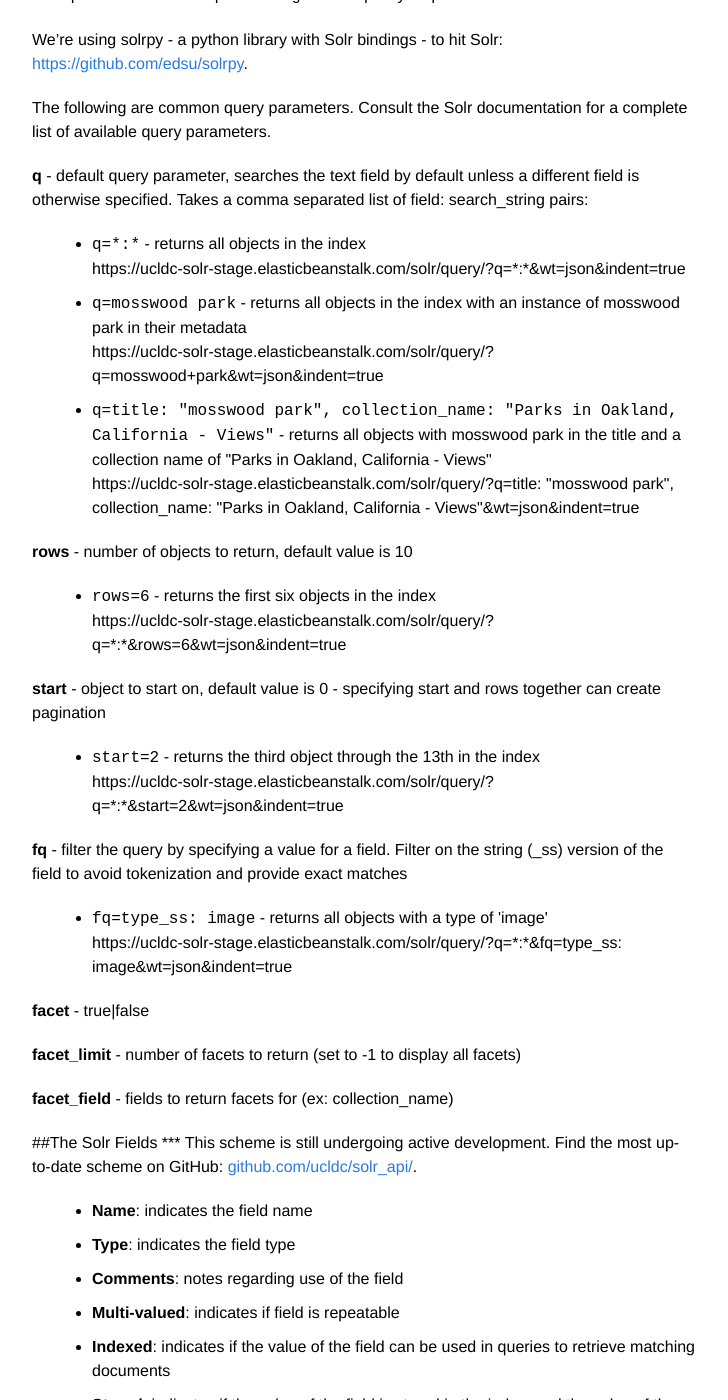
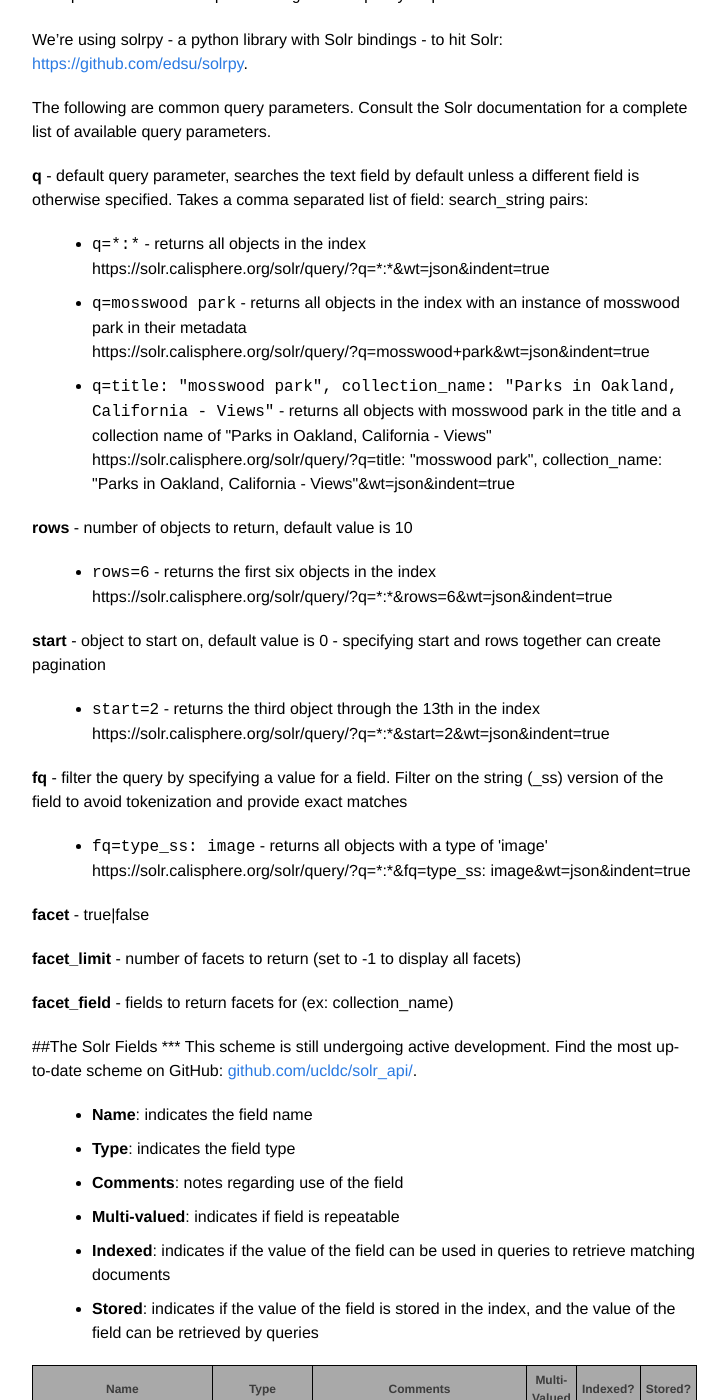
Before and after one commit to ucldc/ucldc-docs, a Jekyll site: the page built from _technical/solr-api.md, in a window 1280 px wide and 1400 px high, scrolled down 556 px. Shown: the whole window, without its empty margins (158-886 px from the left). Built offline with Jekyll 4.4.1, drawn with Linux system fonts in a browser that asks for light colours; nearby versions of some CDN libraries; some of the changed lines change nothing that is shown.

Commit message:
Update solr-api.md

```diff
--- a/_technical/solr-api.md
+++ b/_technical/solr-api.md
@@ -21,13 +21,13 @@ The following are common query parameters. Consult the Solr documentation for a
 
 <ul>
   <li><code>q=*:*</code> - returns all objects in the index<br/>
-      https://ucldc-solr-stage.elasticbeanstalk.com/solr/query/?q=*:*&wt=json&indent=true
+      https://solr.calisphere.org/solr/query/?q=*:*&wt=json&indent=true
   </li>
   <li><code>q=mosswood park</code> - returns all objects in the index with an instance of mosswood park in their metadata<br/>
-      https://ucldc-solr-stage.elasticbeanstalk.com/solr/query/?q=mosswood+park&wt=json&indent=true
+      https://solr.calisphere.org/solr/query/?q=mosswood+park&wt=json&indent=true
   </li>
   <li><code>q=title: "mosswood park", collection_name: "Parks in Oakland, California - Views"</code> - returns all objects with mosswood park in the title and a collection name of "Parks in Oakland, California - Views"<br/>
-    https://ucldc-solr-stage.elasticbeanstalk.com/solr/query/?q=title: "mosswood park", collection_name: "Parks in Oakland, California - Views"&wt=json&indent=true
+    https://solr.calisphere.org/solr/query/?q=title: "mosswood park", collection_name: "Parks in Oakland, California - Views"&wt=json&indent=true
   </li>
 </ul>
 </p>
@@ -36,7 +36,7 @@ The following are common query parameters. Consult the Solr documentation for a
 <b>rows</b> - number of objects to return, default value is 10
 <ul>
   <li><code>rows=6</code> - returns the first six objects in the index<br/>
-      https://ucldc-solr-stage.elasticbeanstalk.com/solr/query/?q=*:*&rows=6&wt=json&indent=true
+      https://solr.calisphere.org/solr/query/?q=*:*&rows=6&wt=json&indent=true
   </li>
 </ul>
 </p>
@@ -45,7 +45,7 @@ The following are common query parameters. Consult the Solr documentation for a
 <b>start</b> - object to start on, default value is 0 - specifying start and rows together can create pagination
 <ul>
   <li><code>start=2</code> - returns the third object through the 13th in the index<br/>
-      https://ucldc-solr-stage.elasticbeanstalk.com/solr/query/?q=*:*&start=2&wt=json&indent=true
+      https://solr.calisphere.org/solr/query/?q=*:*&start=2&wt=json&indent=true
   </li>
 </ul>
 </p>
@@ -54,7 +54,7 @@ The following are common query parameters. Consult the Solr documentation for a
 <b>fq</b> - filter the query by specifying a value for a field. Filter on the string (_ss) version of the field to avoid tokenization and provide exact matches
 <ul>
   <li><code>fq=type_ss: image</code> - returns all objects with a type of 'image'<br/>
-      https://ucldc-solr-stage.elasticbeanstalk.com/solr/query/?q=*:*&fq=type_ss: image&wt=json&indent=true
+      https://solr.calisphere.org/solr/query/?q=*:*&fq=type_ss: image&wt=json&indent=true
   </li>
 </ul>
 </p>
```
